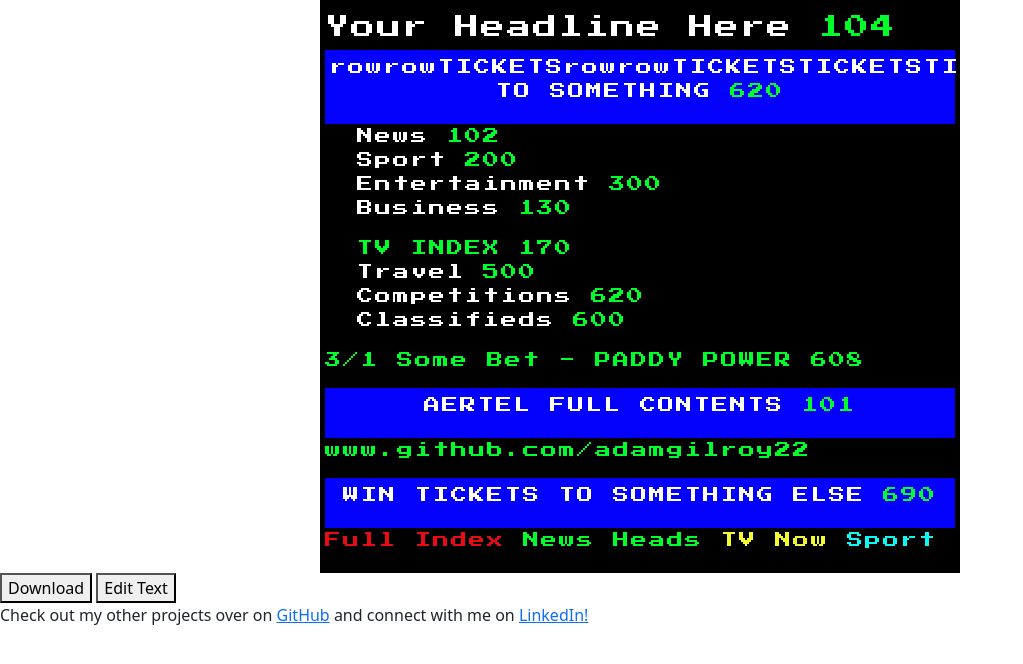
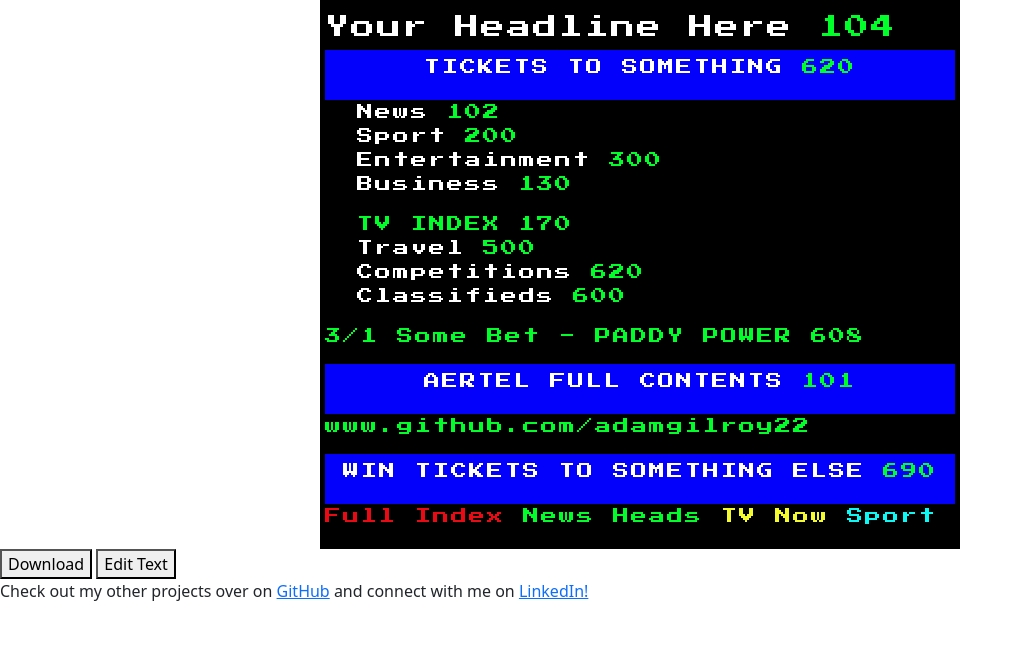
Before and after one commit to adamgilroy22/aertel-generator, a plain HTML site: page index.html in a window 1280 px wide. Shown: the part 98-762 px from the top of the page, without its empty margins (0-1023 px from the left). Drawn offline with nearby package versions, Linux system fonts and the light colour scheme.

Commit message:
Fix typo in tickets section

```diff
--- a/index.html
+++ b/index.html
@@ -23,7 +23,7 @@
         <h4 id="headline">Your Headline Here <span id="green">104</span></h4>
         <!-- Comp 1 -->
         <div class="blue-bg center">
-            <p>rowrowTICKETSrowrowTICKETSTICKETSTICKETS TO SOMETHING <span id="green">620</span></p>
+            <p>TICKETS TO SOMETHING <span id="green">620</span></p>
         </div>
         <!-- Aertel menu -->
         <!-- Left menu row -->
```
